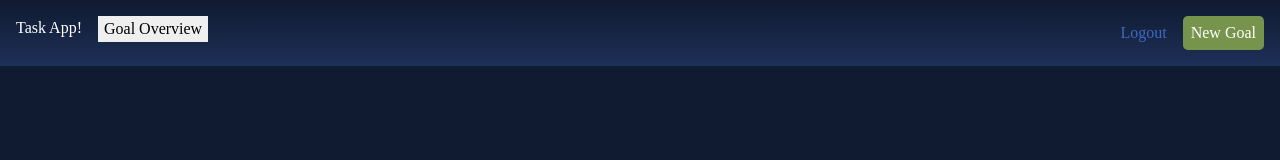
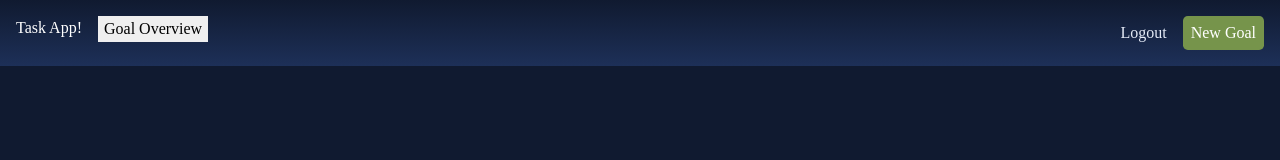
Before and after one commit to Chappydev/goal-tree, a React (Vite) app: page /task/1 in a window 1280 px wide. Shown: the top 160 px of the page. Built offline with nearby package versions, Linux system fonts and the light colour scheme.

Commit message:
Update default colour; add prop for button type

```diff
--- a/src/components/Button.jsx
+++ b/src/components/Button.jsx
@@ -4,13 +4,14 @@ import './Button.scss';
 const Button = ({
   onClick,
   fillType = 'none',
-  color = 'primary',
+  color = 'primary-light',
+  type = 'button',
   children
 }) => {
   let className = ['button', fillType, color].join(' ');
 
   return (
-    <button className={className} onClick={onClick}>
+    <button type={type} className={className} onClick={onClick}>
       {children}
     </button>
   );
--- a/src/components/Button.scss
+++ b/src/components/Button.scss
@@ -45,6 +45,17 @@
   }
 }
 
+.primary-light {
+  $main: c.$primary-light;
+  $text: c.$text-dark;
+  &.none {
+    @include fill(false, $main, $text);
+  }
+  &.fill {
+    @include fill(true, $main, $text);
+  }
+}
+
 .accent {
   $main: c.$green;
   $text: c.$white;
```
